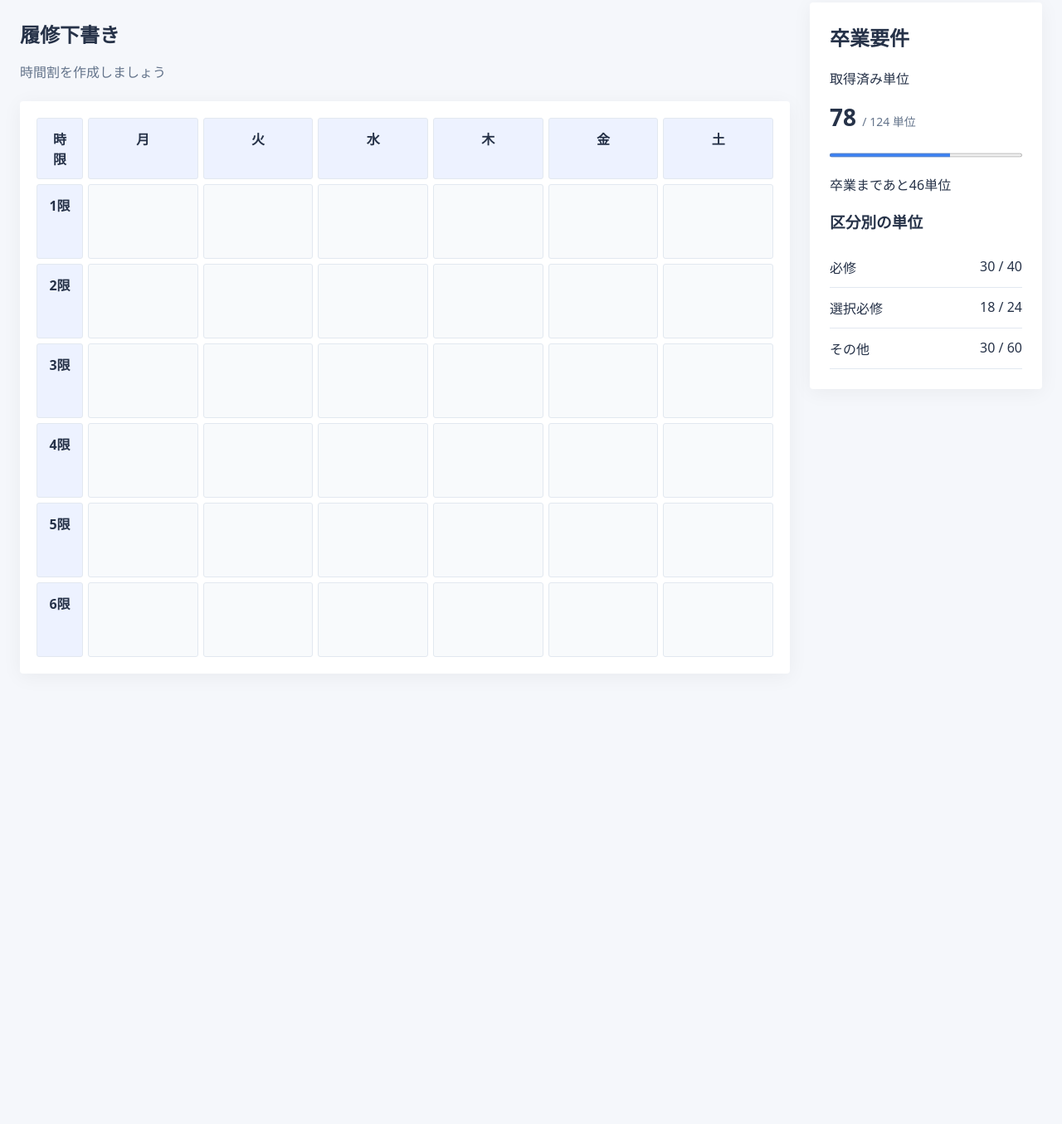
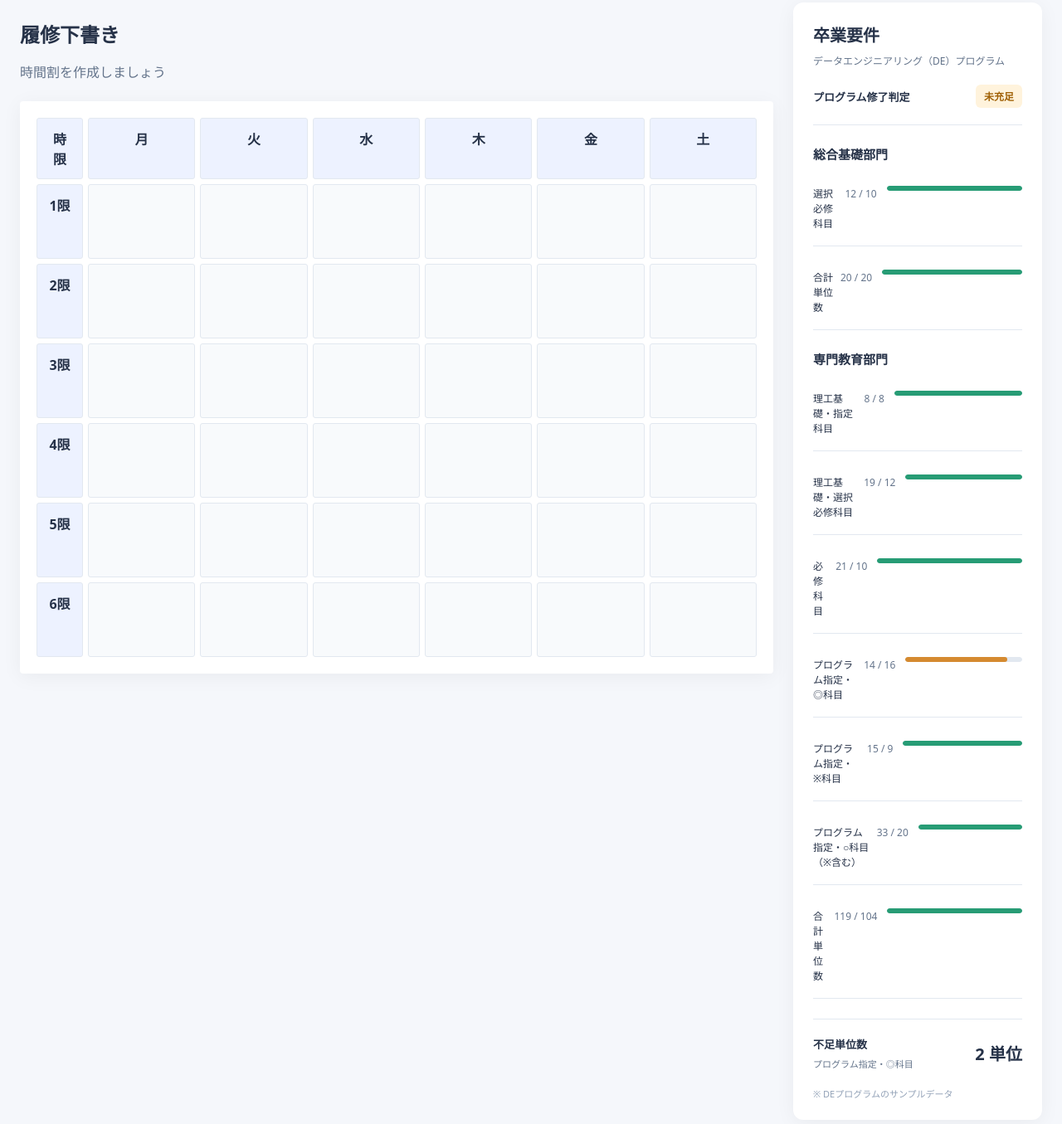
Before and after one commit to sakuK0307/ProjectBIG6, a plain HTML site: page flont/index.html in a window 1280 px wide. Shown: the part 45-1400 px from the top of the page at 83% size. Before the commit the page ends 905 px from the top, so only its background shows below. Drawn offline with Linux system fonts and the light colour scheme.

Commit message:
feat:卒業要件カードの項目を修正
見た目だけだからいつでも変えれる

```diff
--- a/flont/index.html
+++ b/flont/index.html
@@ -20,33 +20,106 @@
         </div>
       </section>
 
-      <aside class="requirements-card">
+      <!-- 卒業要件カード -->
+    <aside class="requirements-card">
+      <div class="requirements-header">
         <h2>卒業要件</h2>
+        <p>データエンジニアリング（DE）プログラム</p>
+      </div>
 
-        <div class="credit-summary">
-          <p>取得済み単位</p>
-          <strong>78 <small>/ 124 単位</small></strong>
-          <progress value="78" max="124"></progress>
-          <p>卒業まであと46単位</p>
-        </div>
+      <div class="requirements-status">
+        <span>プログラム修了判定</span>
+        <span class="status-badge">未充足</span>
+      </div>
 
-        <h3>区分別の単位</h3>
-
+      <h3>総合基礎部門</h3>
+      <div class="credit-list">
         <div class="credit-item">
-          <span>必修</span>
-          <span>30 / 40</span>
+          <div class="credit-label">
+            <span>選択必修科目</span>
+            <span>12 / 10</span>
+          </div>
+          <progress value="10" max="10"></progress>
         </div>
 
         <div class="credit-item">
-          <span>選択必修</span>
-          <span>18 / 24</span>
+          <div class="credit-label">
+            <span>合計単位数</span>
+            <span>20 / 20</span>
+          </div>
+          <progress value="20" max="20"></progress>
+        </div>
+      </div>
+
+      <h3>専門教育部門</h3>
+      <div class="credit-list">
+        <div class="credit-item">
+          <div class="credit-label">
+            <span>理工基礎・指定科目</span>
+            <span>8 / 8</span>
+          </div>
+          <progress value="8" max="8"></progress>
         </div>
 
         <div class="credit-item">
-          <span>その他</span>
-          <span>30 / 60</span>
+          <div class="credit-label">
+            <span>理工基礎・選択必修科目</span>
+            <span>19 / 12</span>
+          </div>
+          <progress value="12" max="12"></progress>
         </div>
-      </aside>
+
+        <div class="credit-item">
+          <div class="credit-label">
+            <span>必修科目</span>
+            <span>21 / 10</span>
+          </div>
+          <progress value="10" max="10"></progress>
+        </div>
+
+        <div class="credit-item is-short">
+          <div class="credit-label">
+            <span>プログラム指定・◎科目</span>
+            <span>14 / 16</span>
+          </div>
+          <progress value="14" max="16"></progress>
+        </div>
+
+        <div class="credit-item">
+          <div class="credit-label">
+            <span>プログラム指定・※科目</span>
+            <span>15 / 9</span>
+          </div>
+          <progress value="9" max="9"></progress>
+        </div>
+
+        <div class="credit-item">
+          <div class="credit-label">
+            <span>プログラム指定・○科目（※含む）</span>
+            <span>33 / 20</span>
+          </div>
+          <progress value="20" max="20"></progress>
+        </div>
+
+        <div class="credit-item">
+          <div class="credit-label">
+            <span>合計単位数</span>
+            <span>119 / 104</span>
+          </div>
+          <progress value="104" max="104"></progress>
+        </div>
+      </div>
+
+      <div class="requirements-footer">
+        <div>
+          <strong>不足単位数</strong>
+          <p>プログラム指定・◎科目</p>
+        </div>
+        <strong class="missing-credits">2 単位</strong>
+      </div>
+
+      <p class="sample-note">※ DEプログラムのサンプルデータ</p>
+    </aside>
 
     </div>
   </main>
--- a/flont/style.css
+++ b/flont/style.css
@@ -136,6 +136,171 @@ button.cell:focus-visible {
   border-bottom: 1px solid #e2e8f0;
 }
 
+/* ===== 2カラムレイアウト ===== */
+
+.container {
+  max-width: 1440px;
+}
+
+.page-layout {
+  display: grid;
+  grid-template-columns: minmax(0, 1fr) 300px;
+  gap: 24px;
+  align-items: start;
+}
+
+.draft-section {
+  min-width: 0;
+}
+
+/* ===== 卒業要件カード ===== */
+
+.requirements-card {
+  padding: 24px;
+  background: #fff;
+  border-radius: 12px;
+  box-shadow: 0 4px 24px #0000000d;
+}
+
+.requirements-header h2 {
+  margin: 0;
+  font-size: 20px;
+}
+
+.requirements-header p {
+  margin: 8px 0 20px;
+  font-size: 12px;
+  color: #64748b;
+}
+
+.requirements-status {
+  display: flex;
+  justify-content: space-between;
+  align-items: center;
+  gap: 8px;
+  padding-bottom: 20px;
+  border-bottom: 1px solid #e2e8f0;
+  font-size: 13px;
+  font-weight: 600;
+}
+
+.status-badge {
+  flex-shrink: 0;
+  padding: 5px 10px;
+  border-radius: 6px;
+  background: #fff3dc;
+  color: #a16207;
+  font-size: 12px;
+}
+
+.requirements-card h3 {
+  margin: 24px 0 16px;
+  font-size: 15px;
+}
+
+/* ===== 単位進捗 ===== */
+
+.credit-list {
+  display: flex;
+  flex-direction: column;
+  gap: 16px;
+}
+
+.credit-label {
+  display: flex;
+  justify-content: space-between;
+  align-items: baseline;
+  gap: 8px;
+  margin-bottom: 6px;
+  font-size: 12px;
+}
+
+.credit-label span:last-child {
+  flex-shrink: 0;
+  color: #64748b;
+  font-variant-numeric: tabular-nums;
+}
+
+.credit-item progress {
+  display: block;
+  width: 100%;
+  height: 6px;
+  appearance: none;
+  -webkit-appearance: none;
+  border: none;
+  border-radius: 3px;
+  overflow: hidden;
+}
+
+.credit-item progress::-webkit-progress-bar {
+  background: #e2e8f0;
+  border-radius: 3px;
+}
+
+.credit-item progress::-webkit-progress-value {
+  background: #279c75;
+  border-radius: 3px;
+}
+
+.credit-item.is-short progress::-webkit-progress-value {
+  background: #d58a30;
+}
+
+/* ===== 不足単位数 ===== */
+
+.requirements-footer {
+  display: flex;
+  justify-content: space-between;
+  align-items: center;
+  gap: 12px;
+  margin-top: 24px;
+  padding-top: 20px;
+  border-top: 1px solid #e2e8f0;
+  font-size: 13px;
+}
+
+.requirements-footer p {
+  margin: 6px 0 0;
+  font-size: 11px;
+  color: #64748b;
+}
+
+.missing-credits {
+  flex-shrink: 0;
+  font-size: 20px;
+}
+
+.sample-note {
+  margin: 20px 0 0;
+  font-size: 11px;
+  color: #94a3b8;
+}
+
+/* ===== レスポンシブ対応 ===== */
+
+/* タブレット・スマホでは縦並び */
+@media (max-width: 1024px) {
+  .page-layout {
+    grid-template-columns: minmax(0, 1fr);
+  }
+
+  .requirements-card {
+    width: 100%;
+  }
+}
+
+/* スマホでは余白を縮小 */
+@media (max-width: 480px) {
+  .requirements-card {
+    padding: 16px;
+  }
+
+  .requirements-header h2 {
+    font-size: 18px;
+  }
+}
+
+
 
 /* タブレット・スマホ */
 @media (max-width: 1024px) {
```
